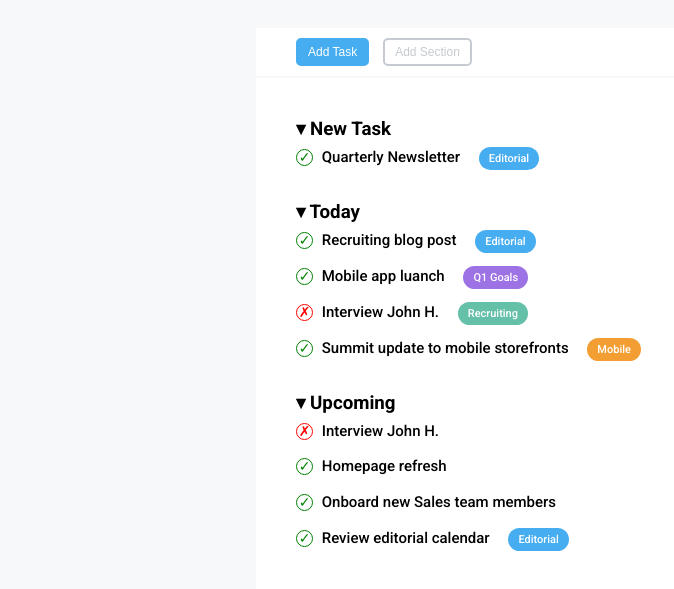
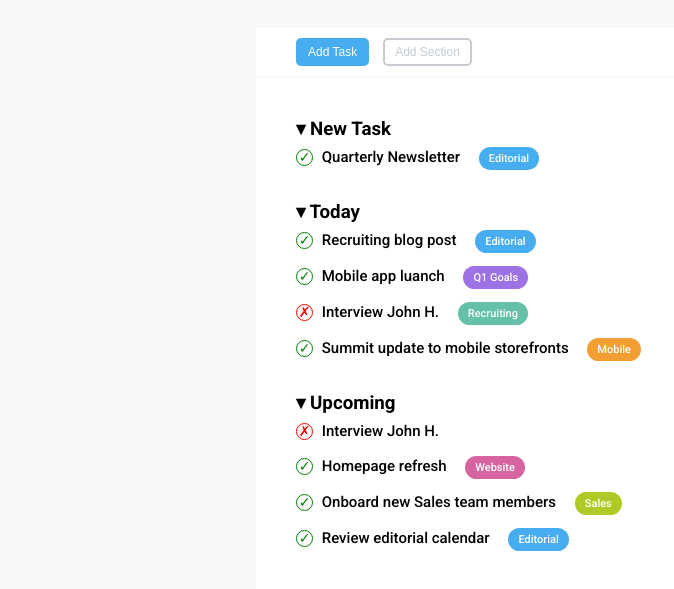
Before and after one commit to Paolo4690/html-css-toboolist, a plain HTML site: page index.html in a window 1280 px wide. Shown: the part 87-676 px from the top of the page, without its empty margins (0-674 px from the left). Drawn offline with Linux system fonts and the light colour scheme.

Commit message:
add sezione upcoming (css)

```diff
--- a/css/style.css
+++ b/css/style.css
@@ -113,3 +113,10 @@ li {
 .mobile {
     background-color: #f29e33;
 }
+
+.web {
+    background-color: #d863a1;
+}
+.sales {
+    background-color: #b0c926;
+}
```
